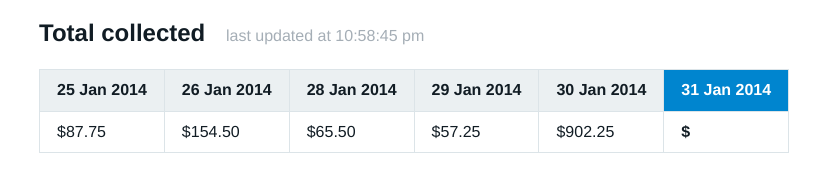
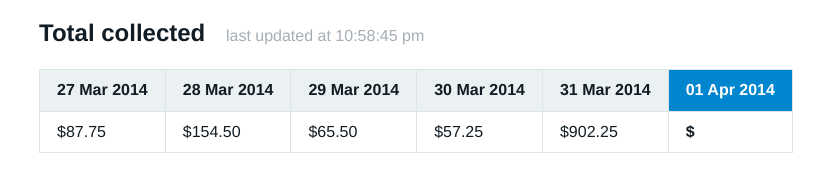
Before and after one commit to xively/coinop, a plain HTML site: page index.html in a window 1280 px wide. Shown: the part 144-336 px from the top of the page, 217-1049 px from the left. Drawn offline with nearby package versions, Linux system fonts and the light colour scheme; no server answers.

Commit message:
Updating dates

```diff
--- a/index.html
+++ b/index.html
@@ -47,12 +47,12 @@
     <table>
       <thead>
         <tr>
-          <th>25 Jan 2014</th>
-          <th>26 Jan 2014</th>
-          <th>28 Jan 2014</th>
-          <th>29 Jan 2014</th>
-          <th>30 Jan 2014</th>
-          <th>31 Jan 2014</th>
+          <th>27 Mar 2014</th>
+          <th>28 Mar 2014</th>
+          <th>29 Mar 2014</th>
+          <th>30 Mar 2014</th>
+          <th>31 Mar 2014</th>
+          <th>01 Apr 2014</th>
         </tr>
       </thead>
       <tbody>
```
